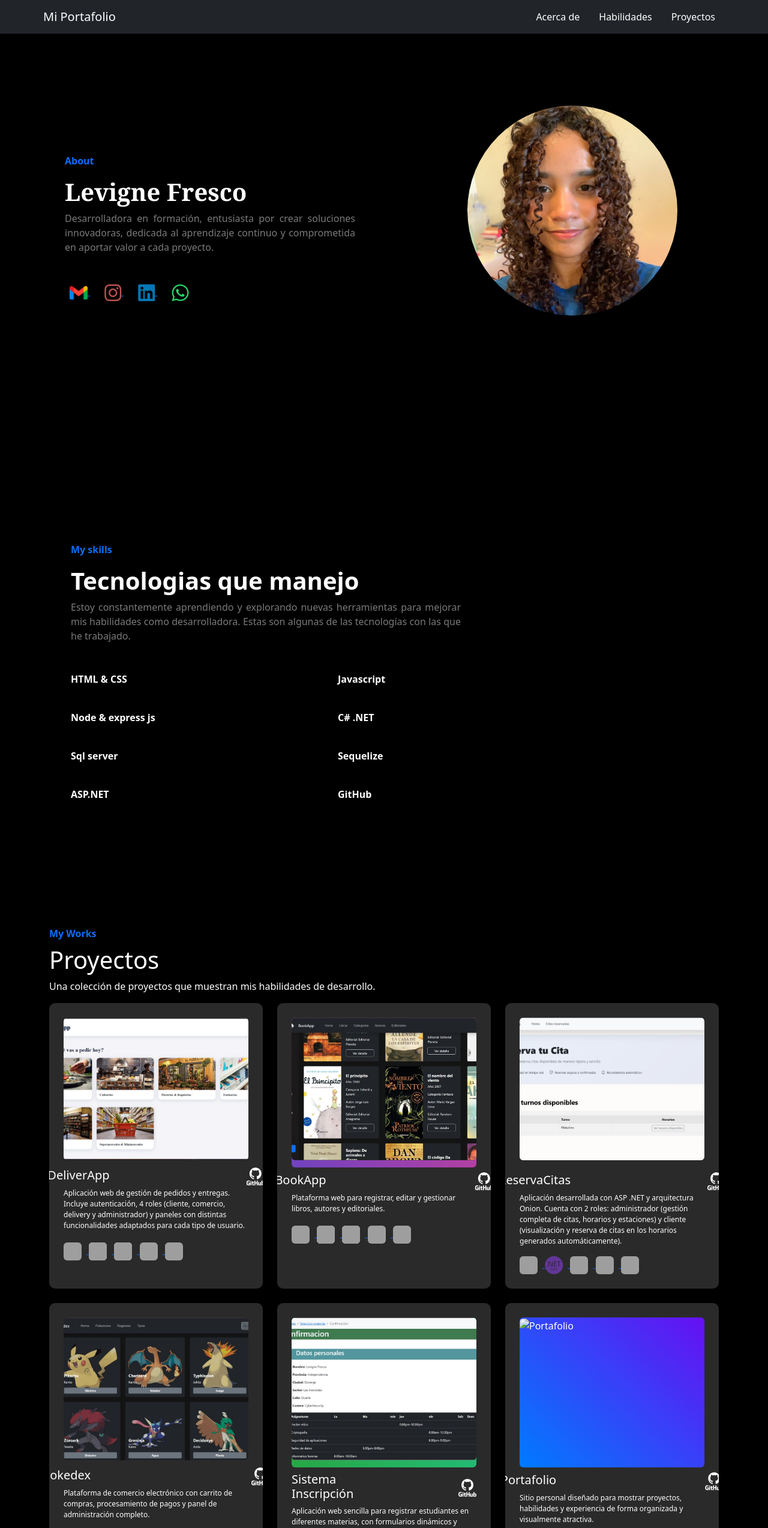
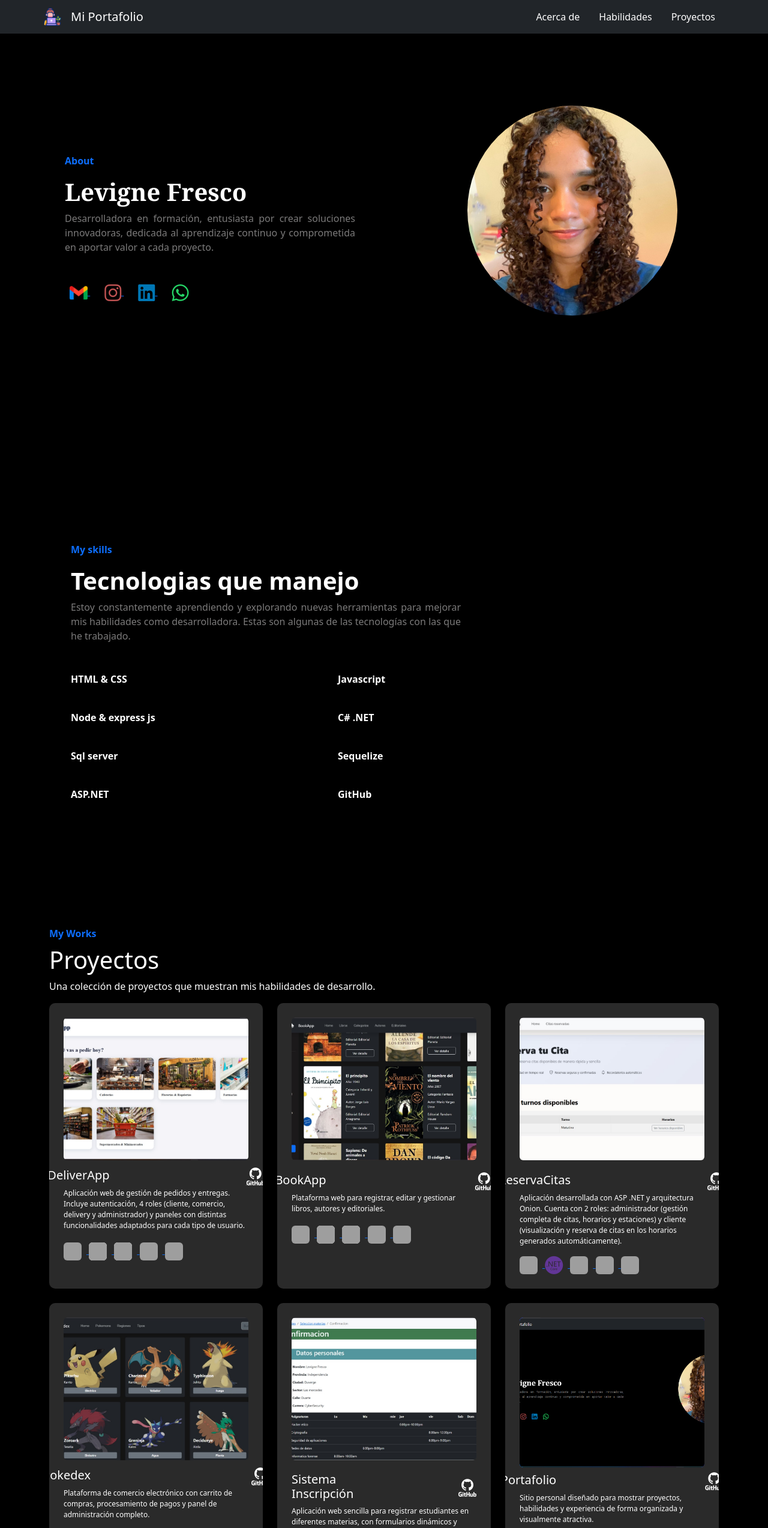
Before and after one commit to Marit-dev/PersonalPortfolio, a plain HTML site: page index.html in a window 1280 px wide. Shown: the top 2547 px of the page at 60% size. Drawn offline with nearby package versions, Linux system fonts and the light colour scheme; grey boxes are pictures that could not be loaded; a script that the page names is missing; some icons are missing.

Commit message:
Modifying project

```diff
--- a/JAVASCRIPT/router.js
+++ b/JAVASCRIPT/router.js
@@ -66,7 +66,7 @@ switch(req.url.toLowerCase()){
       file = '';
 
 }
-const filePath= path.join(__dirname,'..', 'HTML', file);
+const filePath= path.join(__dirname,'..', file);
 fs.readFile(filePath, (err, content)=>{
     if(err){
         res.writeHead(500);
--- a/index.html
+++ b/index.html
@@ -15,8 +15,8 @@
 
 <nav class="navbar navbar-dark bg-dark">
  <div class="container-fluid px-4">
-
-    <a class="navbar-brand ms-5" href="#">Mi Portafolio</a>
+     <img class="ms-5 me-3 rounded" src="./Img/worker.png" alt="GitPortFolio" style="width: 30px; height: 30px; object-fit: cover;">
+    <a class="navbar-brand" href="#">Mi Portafolio</a>
 
 
     <ul class="navbar-nav d-flex flex-row ms-auto">
@@ -46,7 +46,7 @@
 
       <div class="social-icons mt-5 ms-2">
       <a href="mailto:tuemail@gmail.com" class="me-4" target="_blank" title="Gmail">
-       <img src="../Img/Gmail.jpg" alt="gamil" style="width: 30px; height: 30px; object-fit: cover;">
+       <img src="./Img/Gmail.jpg" alt="gamil" style="width: 30px; height: 30px; object-fit: cover;">
       </a>
       <a href="https://www.instagram.com/tuusuario" class="me-4" target="_blank" title="Instagram">
         <i class="fab fa-instagram fa-2x" style="color:#bd5151; vertical-align: middle;"></i>
@@ -169,7 +169,7 @@
 
 <div class="col-lg-4 col-md-6">
         <div class="project-card p-4">
-          <div class="project-image rounded" style="background: linear-gradient(45deg, #6f42c1, #e83e8c);">
+          <div class="project-image rounded">
             <img src="/Img/BookApp.jpg" alt="BookApp">
           </div>
            <div class="d-flex justify-content-center align-items-center mt-2">
@@ -283,7 +283,7 @@
       <!-- Proyecto 5 -->
     <div class="col-lg-4 col-md-6">
         <div class="project-card p-4">
-          <div class="project-image rounded" style="background: linear-gradient(45deg, #28a745, #20c997);">
+          <div class="project-image rounded">
             <img src="/Img/SistemaInscripcion.jpg" alt="SistemaInscripcion">
           </div>
           <div class="d-flex justify-content-center align-items-center mt-2">
@@ -317,7 +317,7 @@
       <div class="col-lg-4 col-md-6">
         <div class="project-card p-4">
           <div class="project-image rounded" style="background: linear-gradient(45deg, #007bff, #6610f2);">
-            <img src="/Img/Portafolio.jpg" alt="Portafolio">
+            <img src="/Img/Portafolio.png" alt="Portafolio" style="height: 250px; width: 370px; object-fit: cover;">
           </div>
           <div class="d-flex justify-content-center align-items-center mt-2">
             <h3 class="project-title" style="margin-right: 200px;">Portafolio</h3>
```
Also changed, not shown: Img/Portafolio.png (added), Img/img2 p1.jpg (deleted), Img/p2Portada.jpg (deleted), Img/p3Portada.jpg (deleted), Img/p3img.jpg (deleted), Img/worker.png (added).
